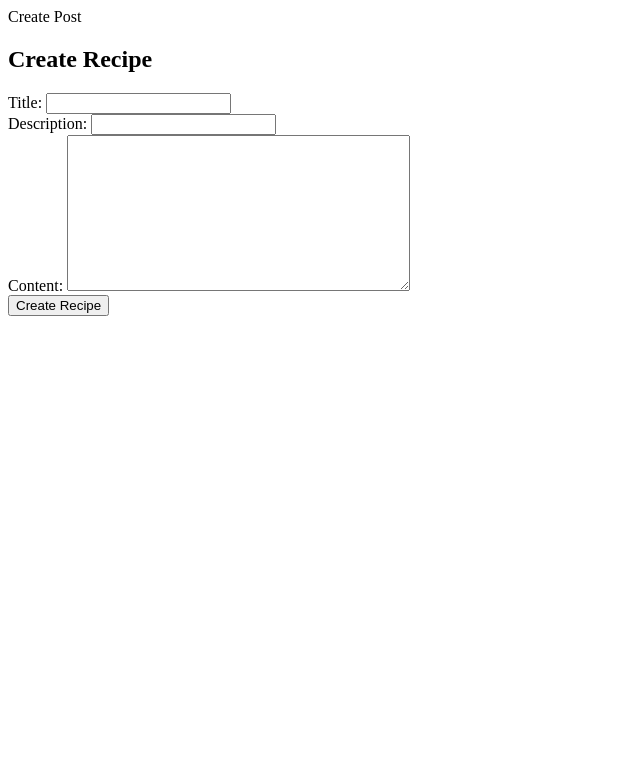
After one commit to Sebastien-Johnson/dine_designs, a Django app: page /post_create/ in a window 1280 px wide. The commit adds this page. Shown: the top 783 px of the page, without its empty margins (0-640 px from the left). Run offline with Django 5.2, Linux system fonts and the light colour scheme; tables that the repository leaves empty hold one stand-in row (values such as "Sample post").

Commit message:
Added recipe post creation

```diff
--- a/dj_blog/accounts/views.py
+++ b/dj_blog/accounts/views.py
@@ -1,4 +1,3 @@
-from django.contrib.auth.forms import UserCreationForm
 from django.urls import reverse_lazy
 from django.views.generic import CreateView
 from .forms import CustomUserCreationForm
--- /dev/null
+++ b/dj_blog/posts/forms.py
@@ -0,0 +1,7 @@
+from django import forms
+from .models import Post
+
+class CreatePost(forms.ModelForm):
+    class Meta:
+        model = Post
+        fields = ("title", "description", "content")
--- /dev/null
+++ b/dj_blog/posts/templates/post_create.html
@@ -0,0 +1,10 @@
+{% block title %}Create Post{% endblock %}
+
+{% block content %}
+<h2>Create Recipe</h2>
+<form method="post">
+  {% csrf_token %}
+  {{ form }}
+  <button type="submit">Create Recipe</button>
+</form>
+{% endblock %}
--- a/dj_blog/posts/templates/post_list.html
+++ b/dj_blog/posts/templates/post_list.html
@@ -1,4 +1,7 @@
 <h1>Blog List</h1>
+<form method="get">
+  <button type="submit", formaction="{% url 'post_create' %}">Create Recipe</button>
+</form>
 {% for post in object_list %}
 <div>
   <h2><a href="{% url 'post_detail' post.pk %}">{{ post.title }}</a></h2>
--- a/dj_blog/posts/urls.py
+++ b/dj_blog/posts/urls.py
@@ -1,7 +1,8 @@
 from django.urls import path
-from .views import PostListView, PostDetailView
+from .views import PostListView, PostDetailView, PostCreateView
 
 urlpatterns = [
     path("<int:pk>/", PostDetailView.as_view(), name="post_detail"),
+    path("post_create/", PostCreateView.as_view(), name="post_create"),
     path("", PostListView.as_view(), name="post_list"),
 ]
--- a/dj_blog/posts/views.py
+++ b/dj_blog/posts/views.py
@@ -1,5 +1,7 @@
-from django.views.generic import ListView, DetailView
+from django.views.generic import ListView, DetailView, CreateView
+from django.urls import reverse_lazy
 from .models import Post
+from .forms import CreatePost
 
 
 class PostListView(ListView):
@@ -10,3 +12,8 @@ class PostListView(ListView):
 class PostDetailView(DetailView):
     model = Post
     template_name = "post_detail.html"
+
+class PostCreateView(CreateView):
+    form_class = CreatePost
+    success_url = reverse_lazy("post_list")
+    template_name = "post_create.html"
--- a/dj_blog/templates/base.html
+++ b/dj_blog/templates/base.html
@@ -3,7 +3,7 @@
 
 <head>
   <meta charset="utf-8">
-  <title>{% block title %}Django Auth Tutorial{% endblock %}</title>
+  <title>{% block title %}Base page{% endblock %}</title>
 </head>
 
 <body>
```
